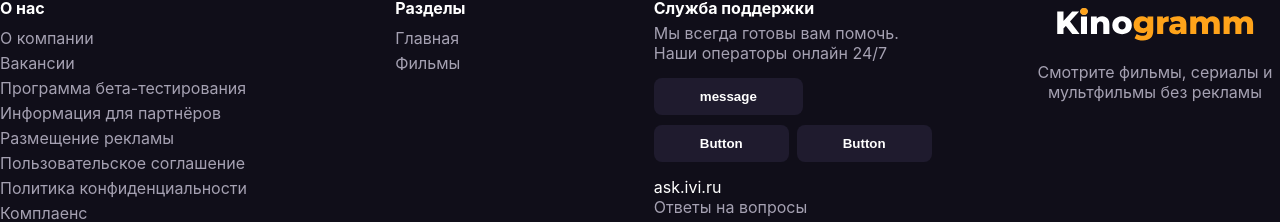
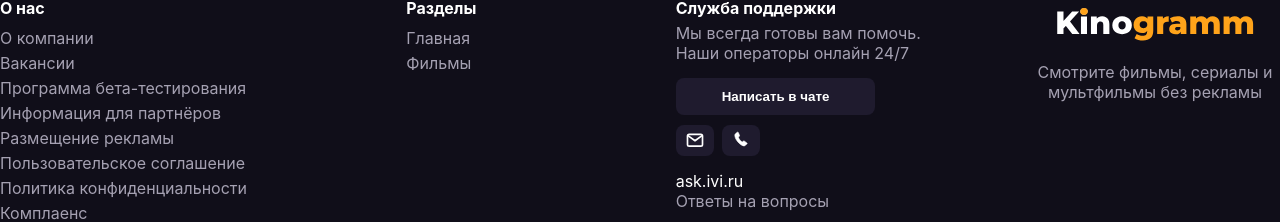
Before and after one commit to kenny-not-dead/filmovie, a React (Create React App) app: page / in a window 1280 px wide. Shown: the part 2198-2420 px from the top of the page. Built offline with nearby package versions, Linux system fonts and the light colour scheme.

Commit message:
storubuttonfix

```diff
--- a/src/components/UI/button/Button.tsx
+++ b/src/components/UI/button/Button.tsx
@@ -5,7 +5,7 @@
 export interface BtnProps {
   className?: string
   id?: string
-  src?: string
+  src?: any
   alt?: string
   icon?: string
   onClick?: React.MouseEventHandler<HTMLElement>
@@ -13,7 +13,8 @@
 
 export const Button = ({
   className = classes.btn,
-  id = 'Button',
+  id,
+  src,
   onClick,
   ...props
 }: BtnProps) => {
@@ -21,11 +22,11 @@
 		<button onClick={onClick} className={classes[className] || classes.btn}>
 			{id ? (
 				<p>
-					{/*<FormattedMessage id={id} />{' '}*/}
-					{id}
+					<FormattedMessage id={id} />
+
 				</p>
 			) : (
-				<img className={classes.icon} src={undefined} alt='icon' />
+				<img className={classes.icon} src={src} alt='icon' />
 			)}
 		</button>
 	);
--- a/src/components/footer/FooterNav.tsx
+++ b/src/components/footer/FooterNav.tsx
@@ -76,8 +76,8 @@
         <div className={classes.btnwrapper}>
           <Button id="message" />
           <div className={classes.minibtnwrapper}>
-            <Button icon={mail} />
-            <Button icon={phone} />
+            <Button src={mail} />
+            <Button src={phone} />
           </div>
         </div>
         <a href="https://ask.ivi.ru/?_gl=1*1bzh0p4*_ga*MTAyOTM3NDg3NS4xNjc5ODEzNDI3*_ga_GETQ4387MJ*MTY4MTMyMDA2NC4zLjEuMTY4MTMyOTYwNC41OC4wLjA.">
```
